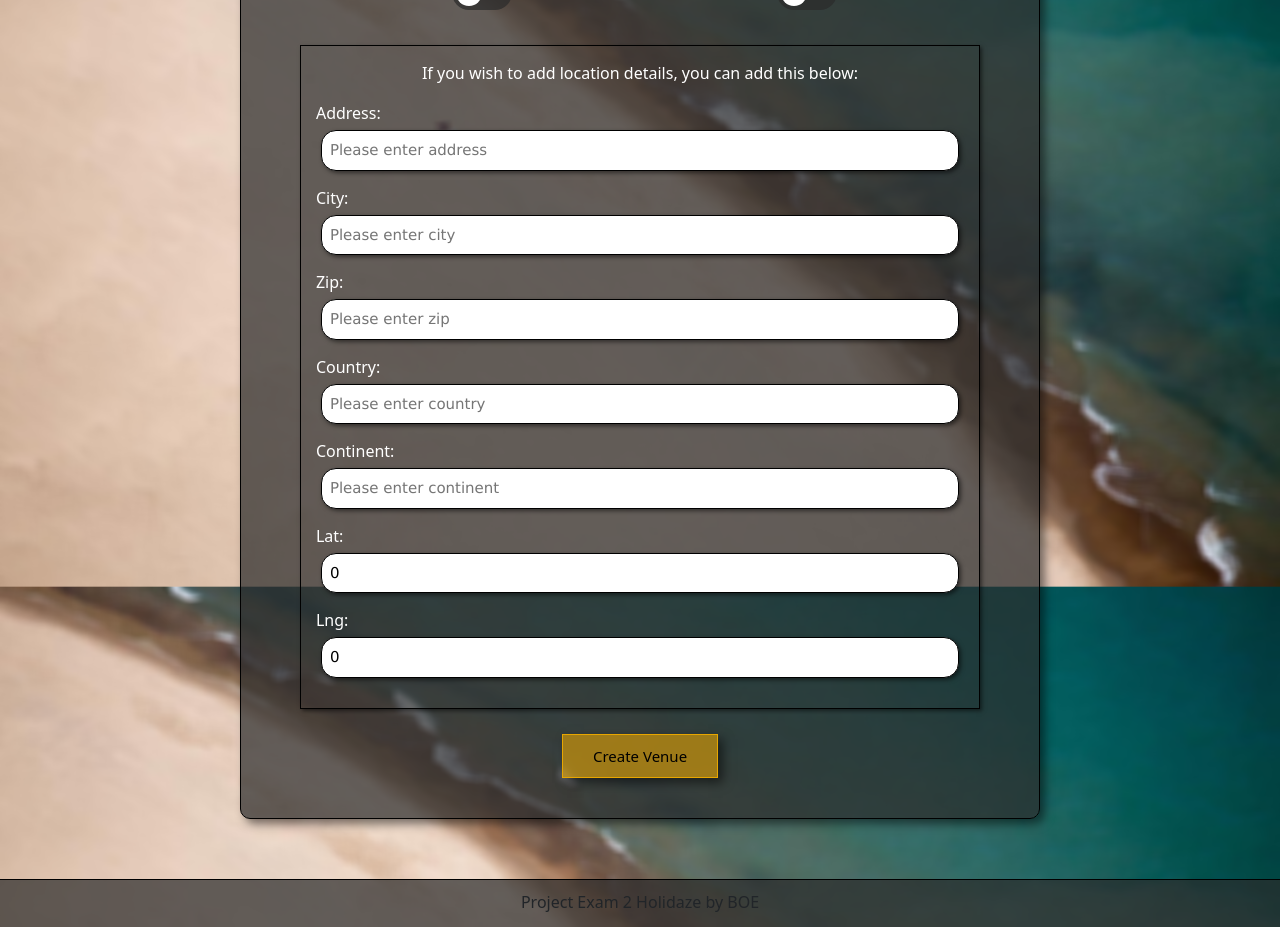
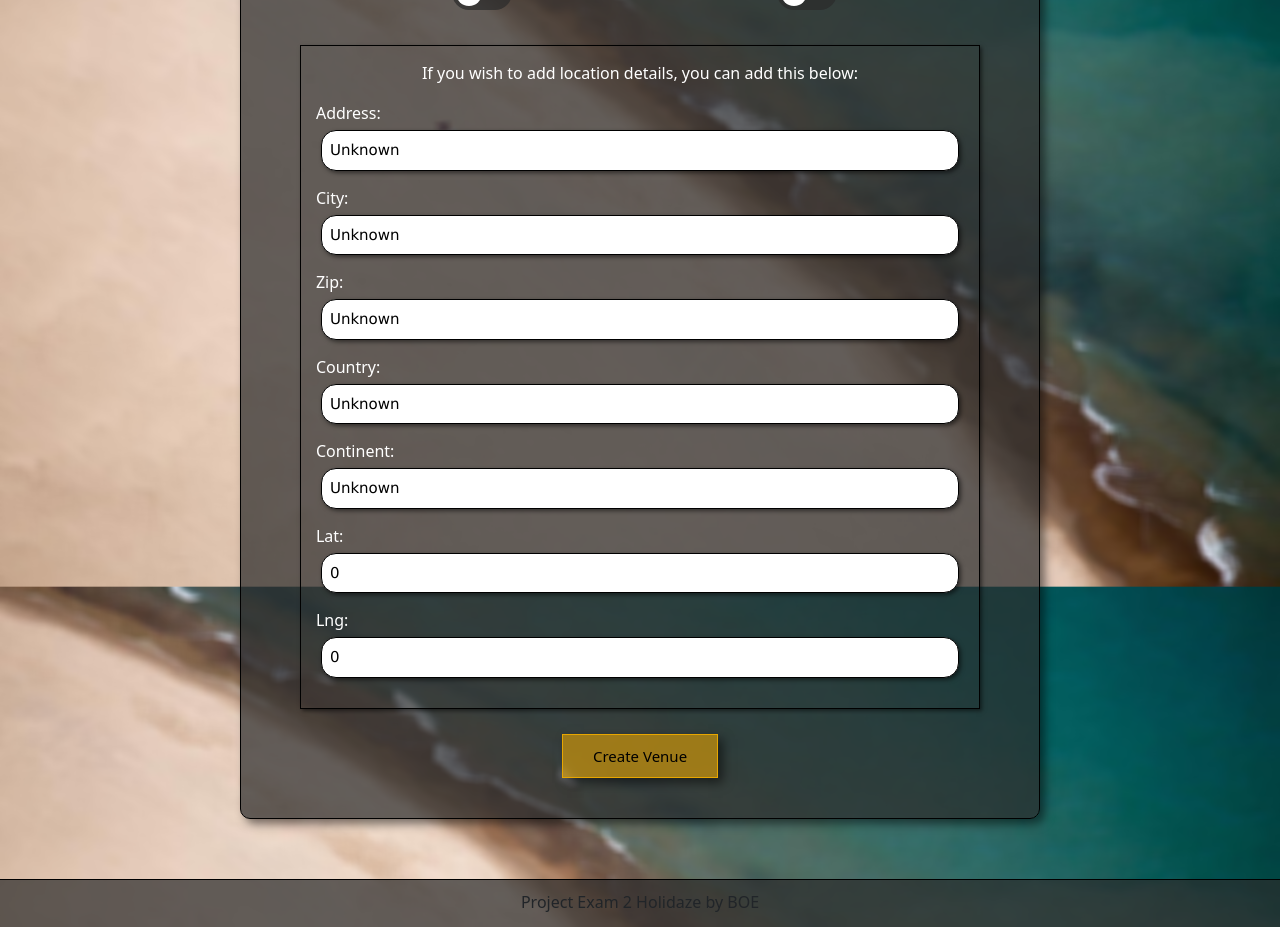
Before and after one commit to th3boe/project-exam-2-holidaze, a React (Create React App) app: page /createvenue in a window 1280 px wide. Shown: the part 1120-2047 px from the top of the page. Built offline with nearby package versions, Linux system fonts and the light colour scheme; the HTML template or start-up script is replaced by a standard one.

Commit message:
updated create venue form and method.

```diff
--- a/src/components/Forms/createVenue.jsx
+++ b/src/components/Forms/createVenue.jsx
@@ -1,7 +1,7 @@
 import { useState, useContext } from "react";
 import { API_HOLIDAZE_URL } from "../../constants/api";
-// import useAxios from "../../hooks/useAxios";
-
+import useAxios from "../../hooks/useAxios";
+import { useNavigate } from "react-router-dom";
 import AuthContext from "../../context/AuthContext";
 import Button from "../Button/";
 import styles from "./form.module.css";
@@ -16,7 +16,7 @@ export default function CreateNewVenue() {
   const [authenticate] = useContext(AuthContext);
   const [title, setTitle] = useState("");
   const [description, setDescription] = useState("");
-  const [images, setImages] = useState([]);
+  const [images, setImages] = useState([""]);
   const [price, setPrice] = useState(0);
   const [maxGuests, setMaxGuests] = useState(0);
   const [rating, setRating] = useState(0);
@@ -27,18 +27,18 @@ export default function CreateNewVenue() {
     pets: false,
   });
   const [location, setLocation] = useState({
-    address: "",
-    city: "",
-    zip: "",
-    country: "",
-    continent: "",
+    address: "Unknown",
+    city: "Unknown",
+    zip: "Unknown",
+    country: "Unknown",
+    continent: "Unknown",
     lat: 0,
     lng: 0,
   });
   const [formError, setFormError] = useState({
     title: "",
     description: "",
-    images: [],
+    images: [""],
     price: 0,
     maxGuests: 0,
     rating: 0,
@@ -49,20 +49,25 @@ export default function CreateNewVenue() {
       pets: false,
     },
     location: {
-      address: "",
-      city: "",
-      zip: "",
-      country: "",
-      continent: "",
+      address: "Unknown",
+      city: "Unknown",
+      zip: "Unknown",
+      country: "Unknown",
+      continent: "Unknown",
       lat: 0,
       lng: 0,
     },
   });
+  const http = useAxios();
+  const navigate = useNavigate();
 
-  const handleFormSubmit = async (event) => {
+  async function handleFormSubmit(event) {
+    //   const handleFormSubmit = async (event) => {
     event.preventDefault();
 
-    // const http = useAxios();
+    // venue.status = "publish";
+
+    // console.log(venue);
 
     const venueInfo = {
       name: title,
@@ -75,6 +80,15 @@ export default function CreateNewVenue() {
       location: location,
     };
 
+    console.log(venueInfo);
+    console.log(images);
+
+    const test = JSON.stringify(venueInfo);
+    console.log(typeof test);
+
+    const newVenueInfo = JSON.parse(test);
+    console.log(typeof newVenueInfo);
+
     const errors = {
       name: title.length < 1 ? "Name is required" : "",
       description: description.length < 1 ? "A description is required" : "",
@@ -83,29 +97,42 @@ export default function CreateNewVenue() {
     if (Object.values(errors).some((err) => err !== "")) {
       setFormError(errors);
     } else {
-      alert("Thank you for creating a form!");
-
       console.log(venueInfo);
     }
 
-    const options = {
-      body: JSON.stringify(venueInfo),
-      method: "POST",
-      headers: {
-        Authorization: `Bearer ${authenticate.accessToken}`,
-      },
-    };
+    // const theVenueInfo = JSON.stringify(venueInfo);
+
+    // const options = {
+    //   body: JSON.stringify(venueInfo),
+    //   method: "POST",
+    //   headers: {
+    //     Authorization: `Bearer ${authenticate.accessToken}`,
+    //   },
+    // };
 
     try {
-      const response = await fetch(URL, options);
+      const response = await fetch(URL, {
+        method: "POST",
+        body: JSON.stringify(venueInfo),
+        headers: {
+          Authorization: `Bearer ${authenticate.accessToken}`,
+          "Content-Type": "application/json",
+        },
+      });
       const data = await response.json();
+      console.log(data, venueInfo);
 
-      console.log(data);
+      //   const response = await http.post("/wp/v2/posts", venue);
+      //   console.log("response", response);
+      if (response.status === 201) {
+        navigate("/venues");
+      }
+      return data;
     } catch {
       alert("Create a form failed..");
-      setFormError(true);
+      console.log(formError);
     }
-  };
+  }
 
   const handleSpecialInputChange = (event) => {
     const { type, name, checked, value } = event.target;
@@ -152,7 +179,20 @@ export default function CreateNewVenue() {
           //   onChange={handleInputChange}
           onChange={(e) => setDescription(e.target.value)}
         />
-        <label className={styles.label} htmlFor="media">
+        <label className={styles.label} htmlFor="images">
+          Venue Images:
+        </label>
+        <input
+          className={styles.inputSize}
+          type="text"
+          id="images"
+          name="images"
+          value={images}
+          placeholder="Please enter one or more image urls"
+          //   onChange={handleInputChange}
+          onChange={(e) => setImages(e.target.value.split(","))}
+        />
+        {/* <label className={styles.label} htmlFor="media">
           Venue Images:
         </label>
         <input
@@ -160,11 +200,11 @@ export default function CreateNewVenue() {
           type="text"
           id="media"
           name="media"
-          value={images.join(", ")}
+          value={images}
           placeholder="Please enter one or more image urls"
           //   onChange={handleInputChange}
-          onChange={(e) => setImages(e.target.value.split(", "))}
-        />
+          onChange={(e) => setImages(e.target.value)}
+        /> */}
         <label className={styles.label} htmlFor="price">
           Price per night?: *
         </label>
```
